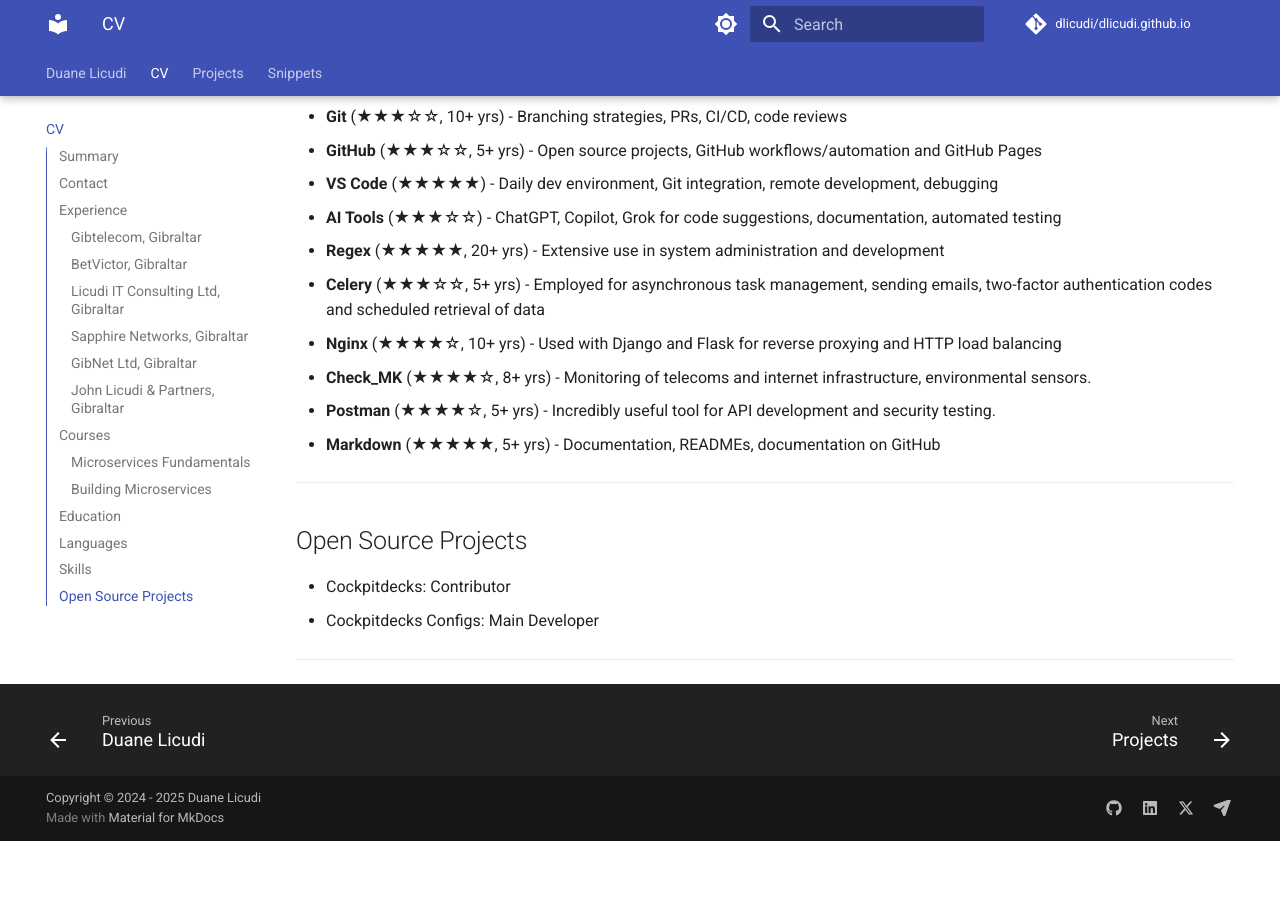
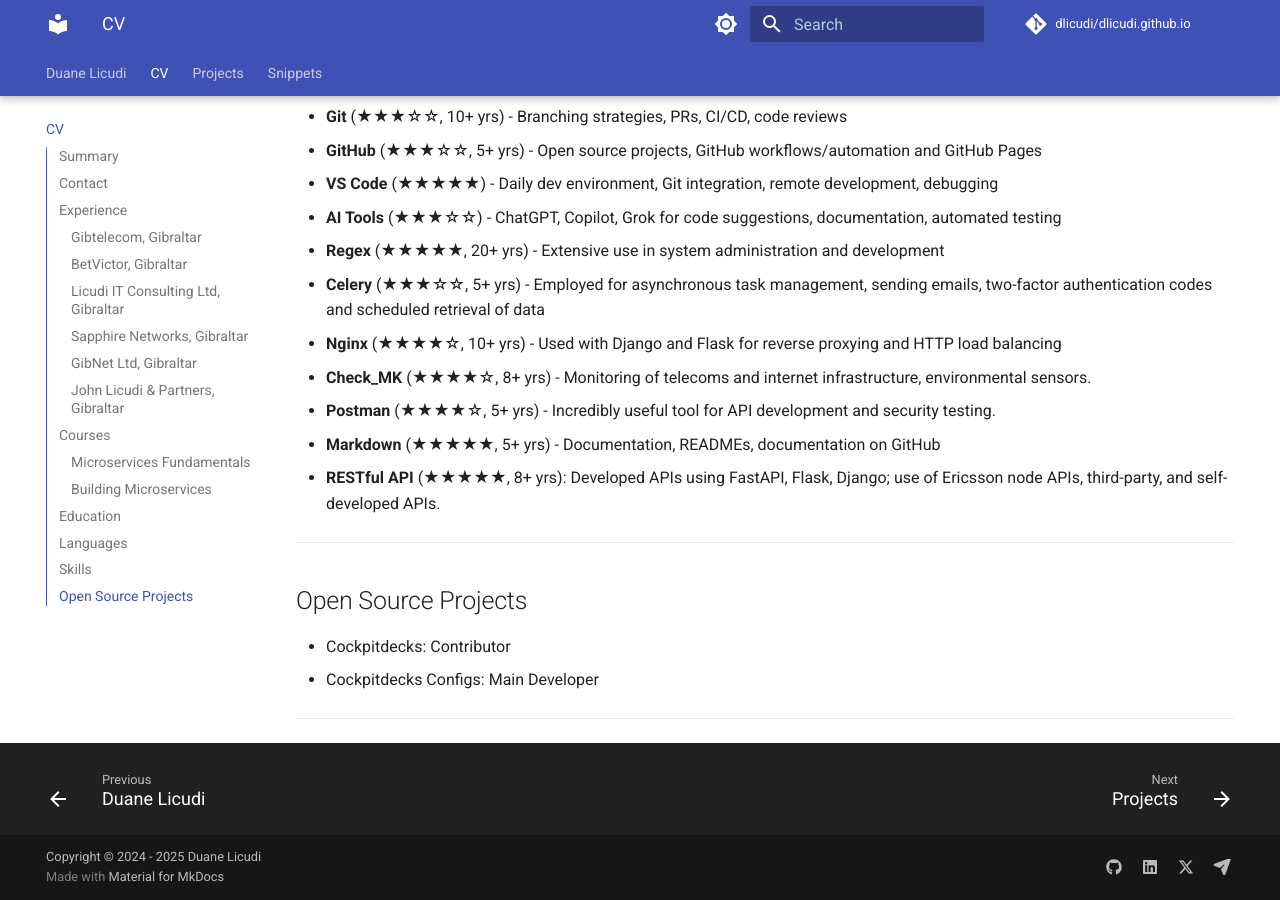
Before and after one commit to dlicudi/dlicudi.github.io, an MkDocs documentation site: the page built from docs/cv.md, in a window 1280 px wide and 900 px high, scrolled down 5199 px. Built offline with MkDocs 1.6.1 and Material for MkDocs 9.7.7, drawn with Linux system fonts in a browser that asks for light colours; comment, search, counter and statistics services are not loaded; before the commit the page ends 6040 px from its top, so only the background shows below that.

Commit message:
Added RESTful API under skills

```diff
--- a/docs/cv.md
+++ b/docs/cv.md
@@ -180,6 +180,7 @@
 - **Check_MK** (★★★★☆, 8+ yrs) - Monitoring of telecoms and internet infrastructure, environmental sensors.
 - **Postman** (★★★★☆, 5+ yrs) - Incredibly useful tool for API development and security testing.
 - **Markdown** (★★★★★, 5+ yrs) - Documentation, READMEs, documentation on GitHub
+- **RESTful API** (★★★★★, 8+ yrs): Developed APIs using FastAPI, Flask, Django; use of Ericsson node APIs, third-party, and self-developed APIs.
 
 ---
 ## Open Source Projects
```
